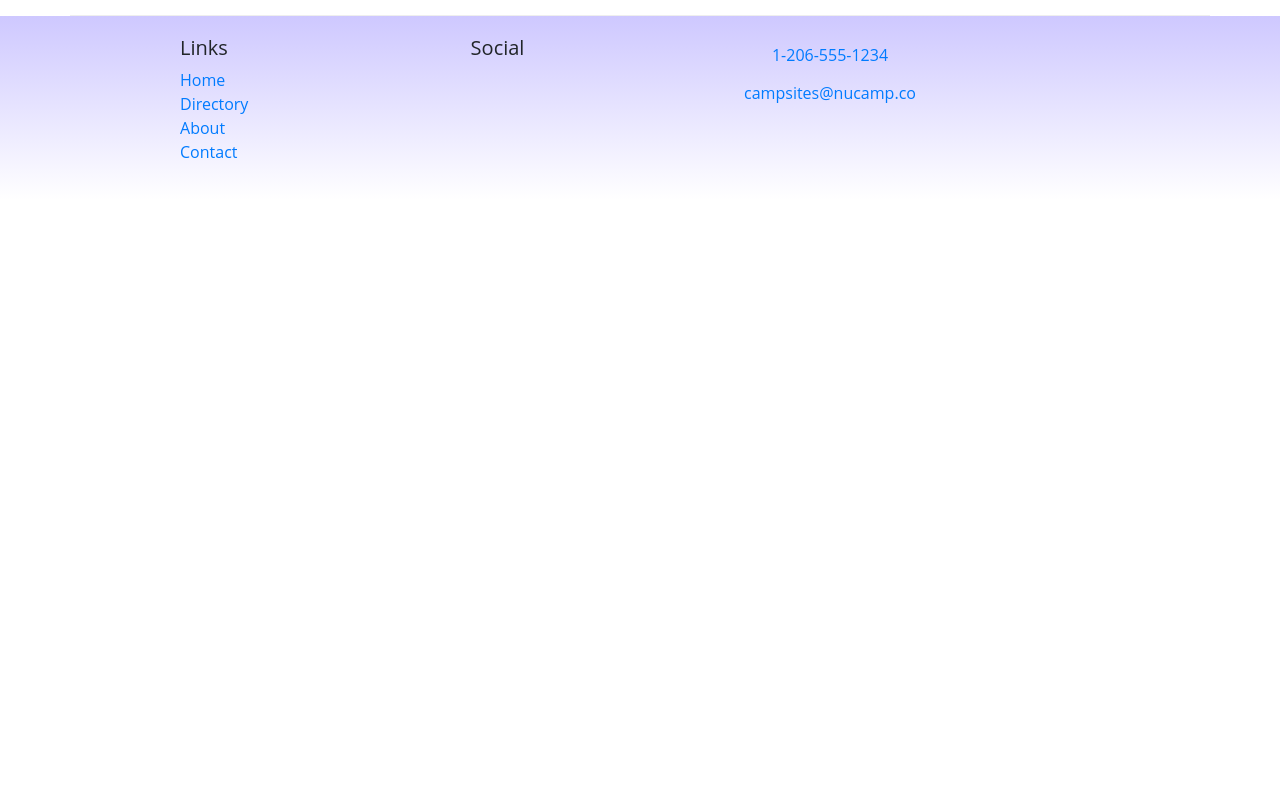
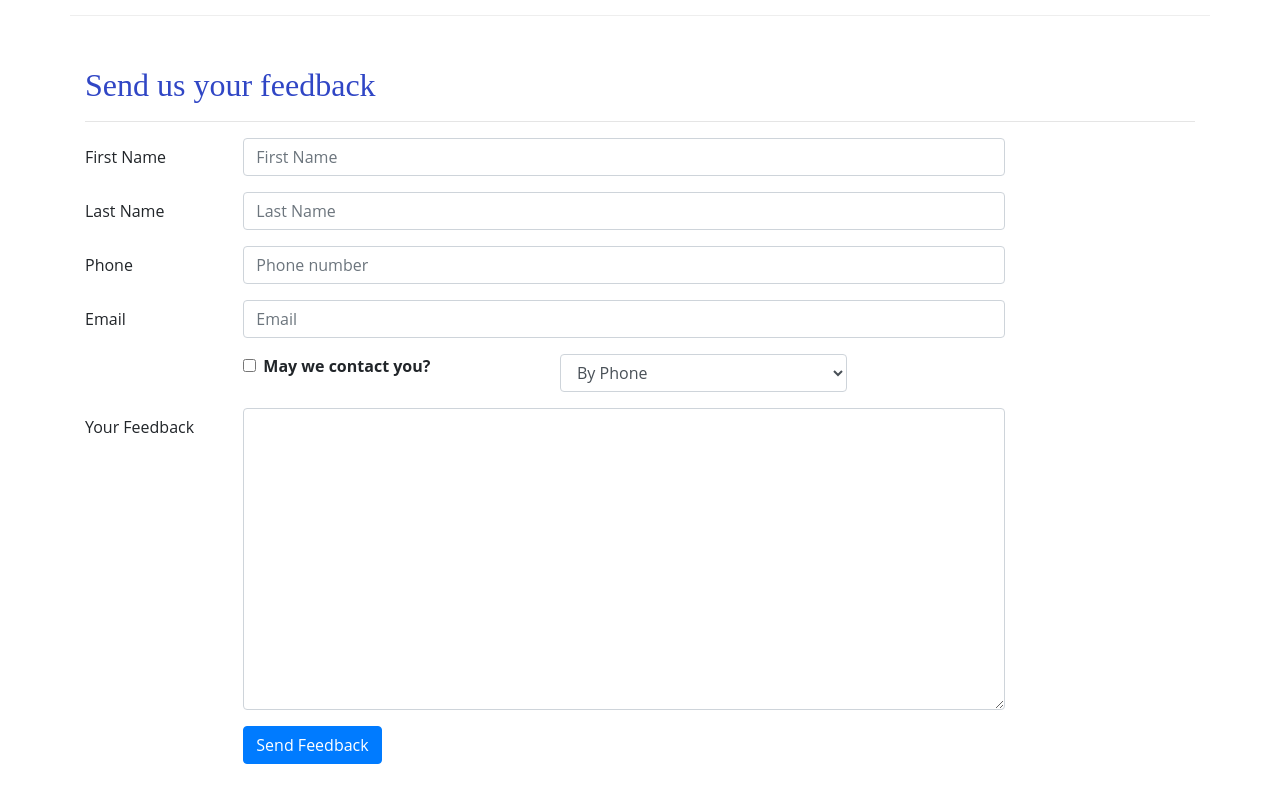
Before and after one commit to sean-birmingham/nucampsite-react, a React (Create React App) app: page /contactus in a window 1280 px wide. Shown: the part 560-1360 px from the top of the page. Before the commit the page ends 800 px from the top, so only its background shows below. Built offline with nearby package versions, Linux system fonts and the light colour scheme; the HTML template or start-up script is replaced by a standard one.

Commit message:
added controlled form to contact component

```diff
--- a/src/components/ContactComponent.js
+++ b/src/components/ContactComponent.js
@@ -1,8 +1,51 @@
-import React from 'react';
-import { Breadcrumb, BreadcrumbItem } from 'reactstrap';
+import React, { Component } from 'react';
+import {
+  Breadcrumb,
+  BreadcrumbItem,
+  Button,
+  Form,
+  FormGroup,
+  Label,
+  Input,
+  Col
+} from 'reactstrap';
 import { Link } from 'react-router-dom';
 
-const Contact = (props) => {
+class Contact extends Component {
+  constructor(props) {
+    super(props);
+
+    this.state = {
+      firstName: '',
+      lastName: '',
+      phoneNum: '',
+      email: '',
+      agree: false,
+      contactType: 'By Phone',
+      feedback: ''
+    };
+
+    this.handleInputChange = this.handleInputChange.bind(this);
+    this.handleSubmit = this.handleSubmit.bind(this);
+  }
+
+  handleInputChange(event) {
+    const target = event.target;
+    const name = target.name;
+    const value = target.type === 'checkbox' ? target.checked : target.value;
+
+    this.setState({
+      [name]: value
+    });
+  }
+
+  handleSubmit(event) {
+    console.log('Current state is: ' + JSON.stringify(this.state));
+    alert('Current state is: ' + JSON.stringify(this.state));
+    event.preventDefault();
+  }
+
+  render() {
     return (
       <div className='container'>
         <div className='row'>
@@ -42,8 +85,126 @@
             </a>
           </div>
         </div>
+
+        <div className='row row-content'>
+          <div className='col-12'>
+            <h2>Send us your feedback</h2>
+            <hr />
+          </div>
+          <div className='col-md-10'>
+            <Form onSubmit={this.handleSubmit}>
+              <FormGroup row>
+                <Label htmlFor='firstName' md={2}>
+                  First Name
+                </Label>
+                <Col md={10}>
+                  <Input
+                    type='text'
+                    id='firstName'
+                    name='firstName'
+                    placeholder='First Name'
+                    value={this.state.firstName}
+                    onChange={this.handleInputChange}
+                  />
+                </Col>
+              </FormGroup>
+              <FormGroup row>
+                <Label htmlFor='lastName' md={2}>
+                  Last Name
+                </Label>
+                <Col md={10}>
+                  <Input
+                    type='text'
+                    id='lastName'
+                    name='lastName'
+                    placeholder='Last Name'
+                    value={this.state.lastName}
+                    onChange={this.handleInputChange}
+                  />
+                </Col>
+              </FormGroup>
+              <FormGroup row>
+                <Label htmlFor='phoneNum' md={2}>
+                  Phone
+                </Label>
+                <Col md={10}>
+                  <Input
+                    type='tel'
+                    id='phoneNum'
+                    name='phoneNum'
+                    placeholder='Phone number'
+                    value={this.state.phoneNum}
+                    onChange={this.handleInputChange}
+                  />
+                </Col>
+              </FormGroup>
+              <FormGroup row>
+                <Label htmlFor='email' md={2}>
+                  Email
+                </Label>
+                <Col md={10}>
+                  <Input
+                    type='email'
+                    id='email'
+                    name='email'
+                    placeholder='Email'
+                    value={this.state.email}
+                    onChange={this.handleInputChange}
+                  />
+                </Col>
+              </FormGroup>
+              <FormGroup row>
+                <Col md={{ size: 4, offset: 2 }}>
+                  <FormGroup check>
+                    <Label check>
+                      <Input
+                        type='checkbox'
+                        name='agree'
+                        checked={this.state.agree}
+                        onChange={this.handleInputChange}
+                      />{' '}
+                      <strong>May we contact you?</strong>
+                    </Label>
+                  </FormGroup>
+                </Col>
+                <Col md={4}>
+                  <Input
+                    type='select'
+                    name='contactType'
+                    value={this.state.contactType}
+                    onChange={this.handleInputChange}>
+                    <option>By Phone</option>
+                    <option>By Email</option>
+                  </Input>
+                </Col>
+              </FormGroup>
+              <FormGroup row>
+                <Label htmlFor='feedback' md={2}>
+                  Your Feedback
+                </Label>
+                <Col md={10}>
+                  <Input
+                    type='textarea'
+                    id='feedback'
+                    name='feedback'
+                    rows='12'
+                    value={this.state.feedback}
+                    onChange={this.handleInputChange}></Input>
+                </Col>
+              </FormGroup>
+              <FormGroup row>
+                <Col md={{ size: 10, offset: 2 }}>
+                  <Button type='submit' color='primary'>
+                    Send Feedback
+                  </Button>
+                </Col>
+              </FormGroup>
+            </Form>
+          </div>
+        </div>
       </div>
     );
-};
+  }
+}
 
 export default Contact;
```
Lines whose indentation alone changed are shown as unchanged.
